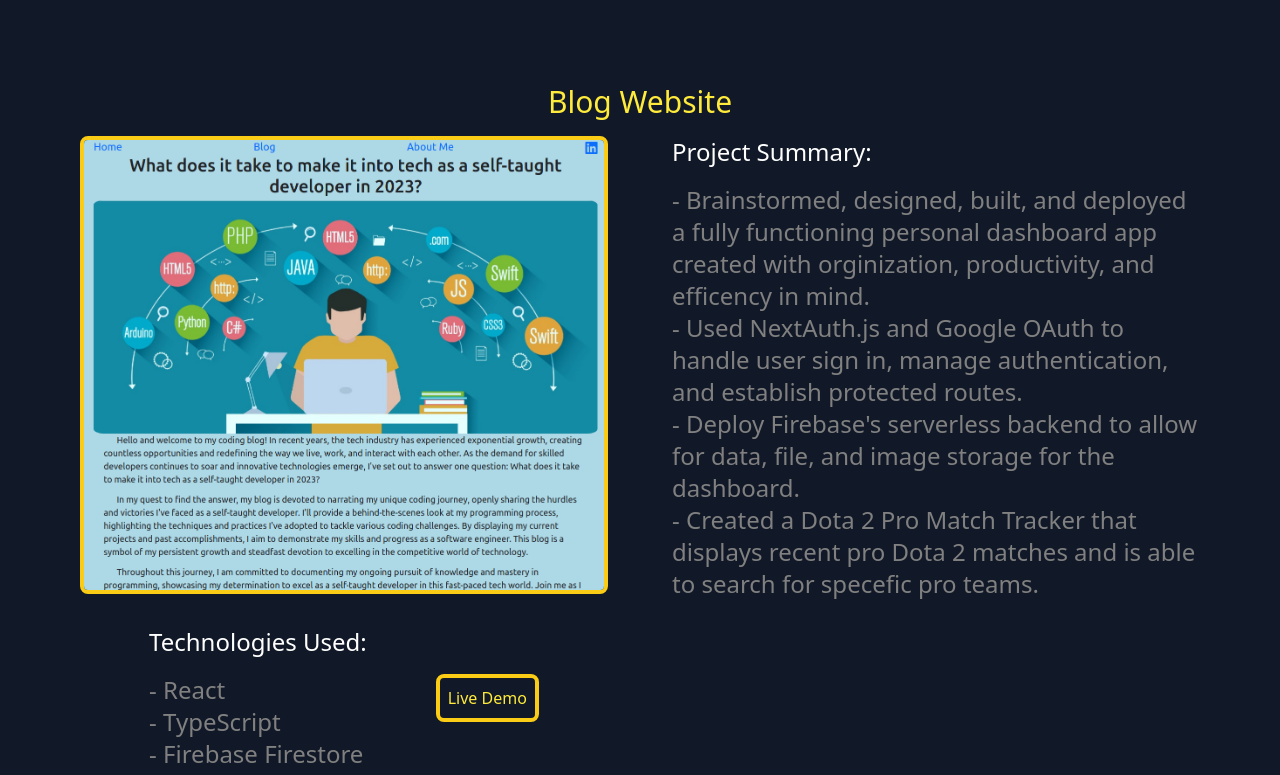
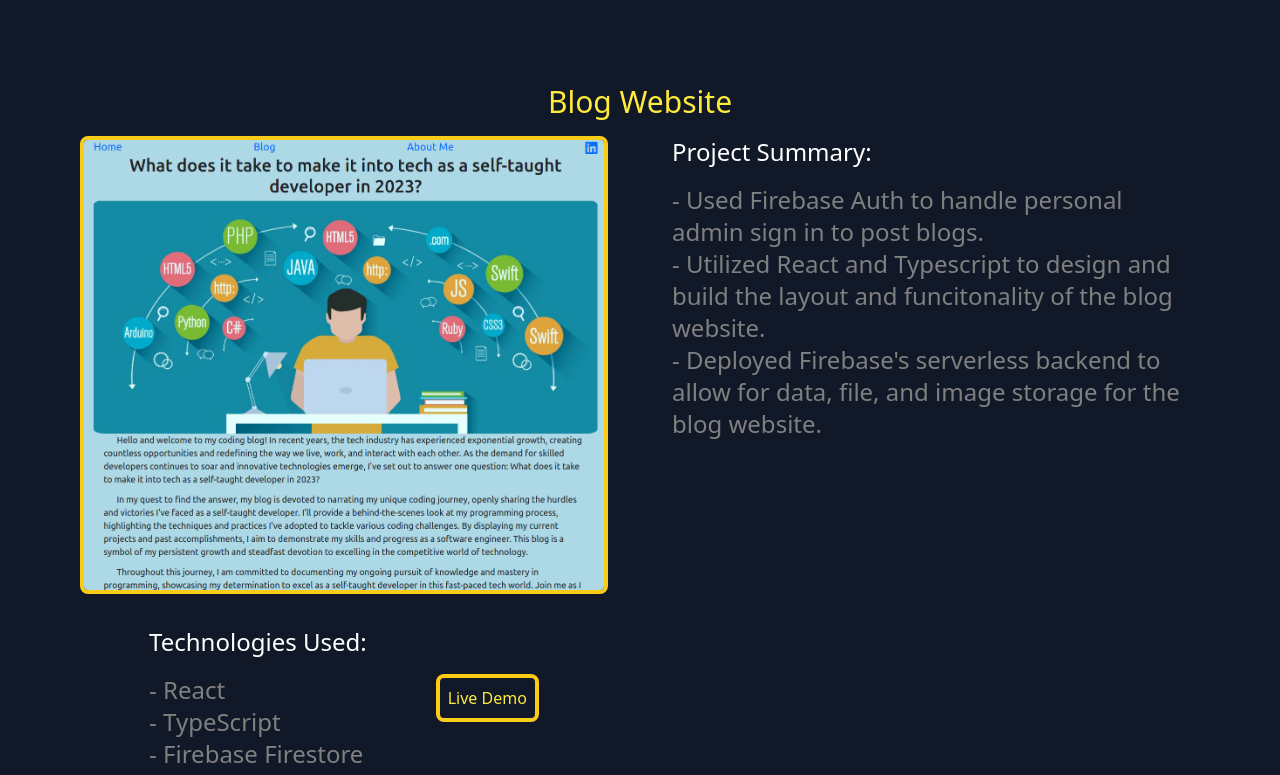
Before and after one commit to jramos5883/portfolioV2.0, a Next.js app in the folder portfoliov2.0-app/: page / in a window 1280 px wide. Shown: the part 3898-4673 px from the top of the page. Built offline with nearby package versions, Linux system fonts and the light colour scheme.

Commit message:
Finishing up project section, finished blog section. Need pttm

```diff
--- a/portfoliov2.0-app/app/(components)/projects/projs/blog.comp.tsx
+++ b/portfoliov2.0-app/app/(components)/projects/projs/blog.comp.tsx
@@ -41,21 +41,16 @@
           <p className="text-white text-2xl pb-4">Project Summary:</p>
           <ul>
             <li className="text-grey text-2xl">
-              - Brainstormed, designed, built, and deployed a fully functioning
-              personal dashboard app created with orginization, productivity,
-              and efficency in mind.
+              - Used Firebase Auth to handle personal admin sign in to post
+              blogs.
             </li>
             <li className="text-grey text-2xl">
-              - Used NextAuth.js and Google OAuth to handle user sign in, manage
-              authentication, and establish protected routes.
+              - Utilized React and Typescript to design and build the layout and
+              funcitonality of the blog website.
             </li>
             <li className="text-grey text-2xl">
-              - Deploy Firebase&apos;s serverless backend to allow for data,
-              file, and image storage for the dashboard.
-            </li>
-            <li className="text-grey text-2xl">
-              - Created a Dota 2 Pro Match Tracker that displays recent pro Dota
-              2 matches and is able to search for specefic pro teams.
+              - Deployed Firebase&apos;s serverless backend to allow for data,
+              file, and image storage for the blog website.
             </li>
           </ul>
           <div className="sm:hidden 2xl:block">
--- a/portfoliov2.0-app/app/(components)/projects/projs/dashboard.comp.jsx
+++ b/portfoliov2.0-app/app/(components)/projects/projs/dashboard.comp.jsx
@@ -53,7 +53,7 @@
               authentication, and establish protected routes.
             </li>
             <li className="text-grey text-2xl">
-              - Deploy Firebase&apos;s serverless backend to allow for data,
+              - Deployed Firebase&apos;s serverless backend to allow for data,
               file, and image storage for the dashboard.
             </li>
             <li className="text-grey text-2xl">
```
